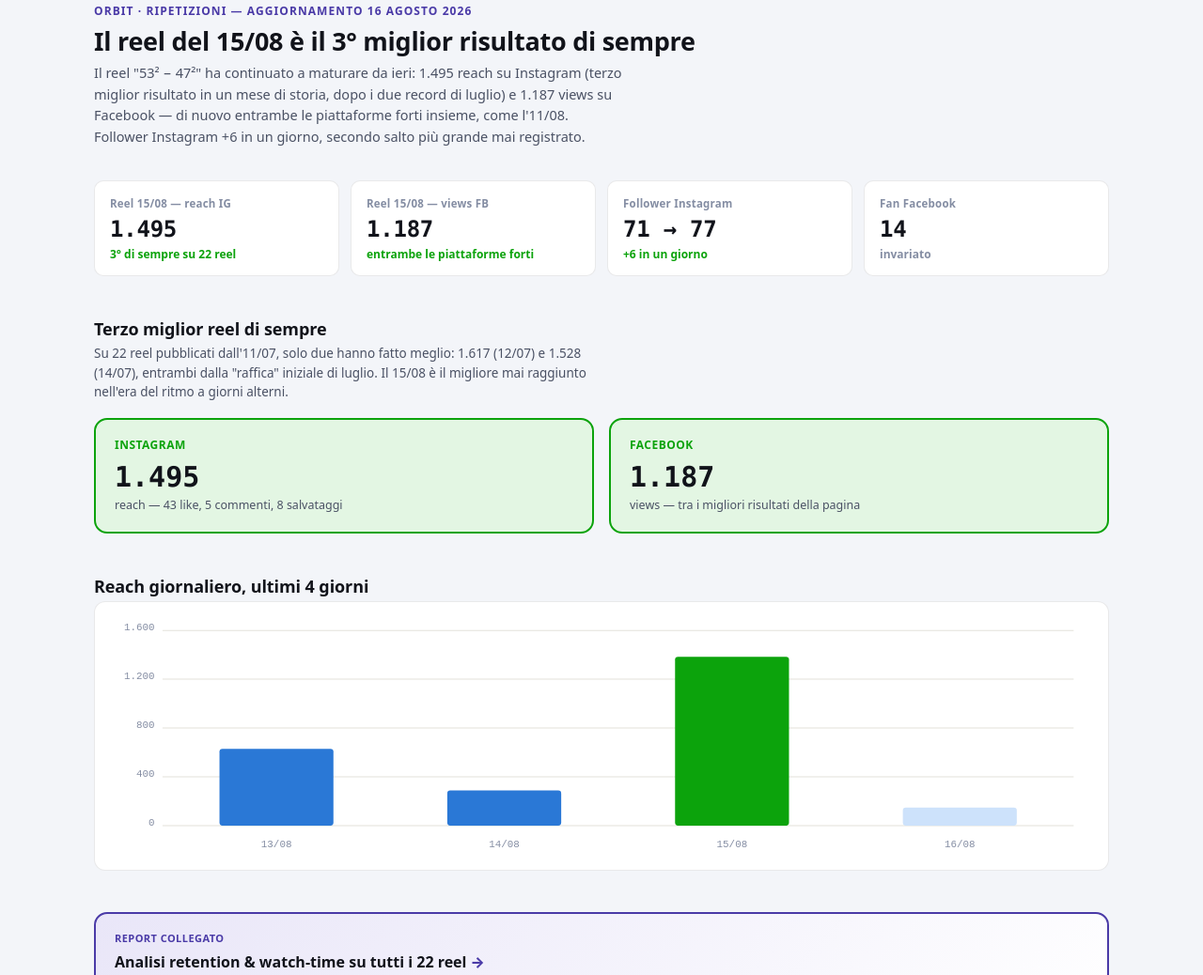
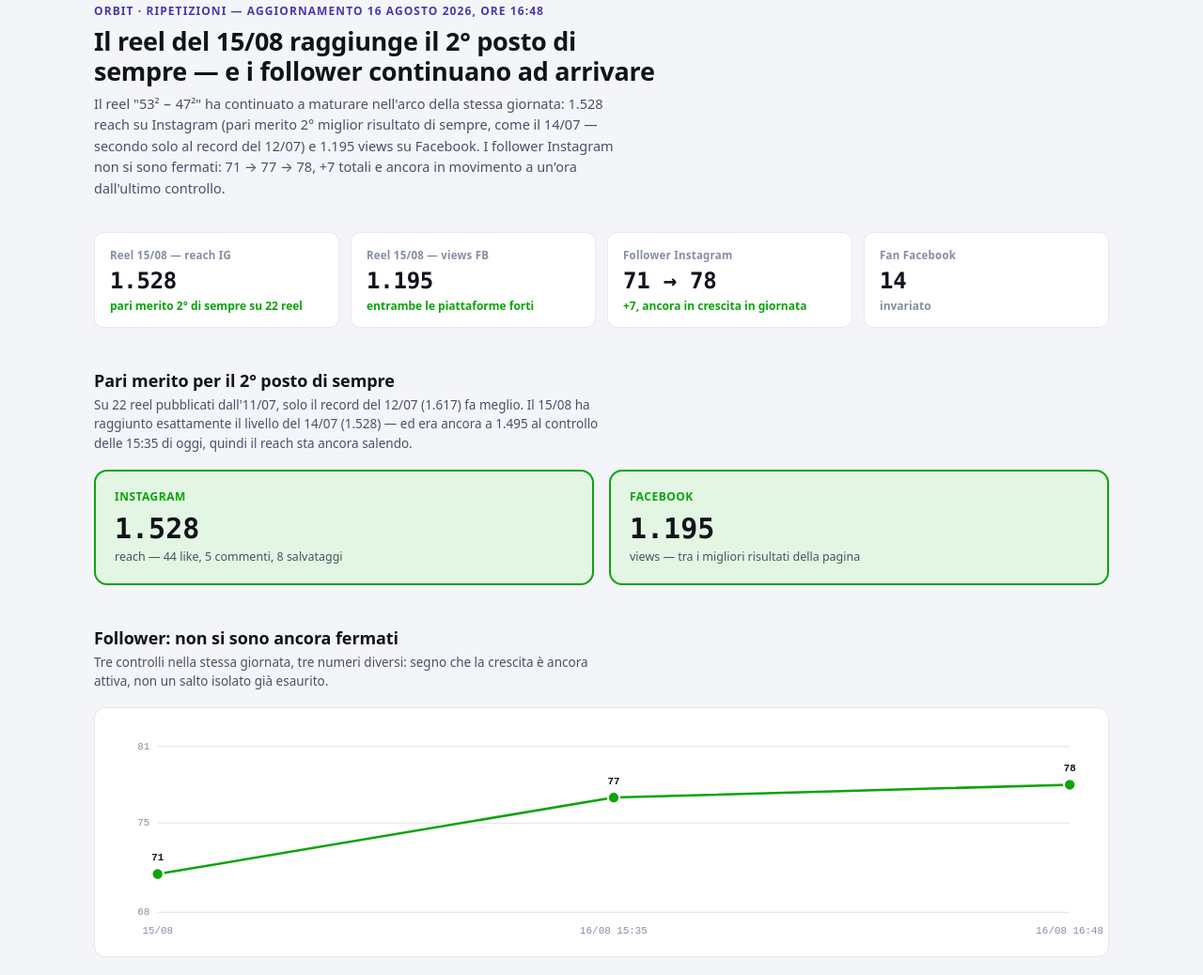
Before and after one commit to infononservesaperlo-boop/INSIGHT_ORBIT, a plain HTML site: page reports/2026-08-16-orbit-reel-analysis/index.html in a window 1280 px wide. Shown: the part 72-1110 px from the top of the page at 94% size. Drawn offline with Linux system fonts and the light colour scheme.

Commit message:
Update 16/08 reports: follower growth continues intra-day, reel matures further
The 15/08 reel kept climbing since this morning's report: 1,528 reach
(tied for 2nd-best ever, up from 1,495) and 1,195 FB views. Instagram
followers moved from 77 to 78 within the hour, on top of the earlier
71->77 jump - three checks in one day, still trending up. Retention
report's correlation coefficients and format averages refreshed with
the matured data point.

Co-Authored-By: Claude Sonnet 5 <noreply@anthropic.com>

```diff
--- a/reports/2026-08-16-orbit-reel-analysis/index.html
+++ b/reports/2026-08-16-orbit-reel-analysis/index.html
@@ -3,7 +3,7 @@
 <head>
 <meta charset="utf-8">
 <meta name="viewport" content="width=device-width, initial-scale=1">
-<title>ORBIT — Il reel del 15/08 è il 3° miglior risultato di sempre</title>
+<title>ORBIT — Il reel del 15/08 raggiunge il 2° posto di sempre</title>
 <style>
   :root { color-scheme: light dark; }
   html, body { margin: 0; padding: 0; }
@@ -115,26 +115,26 @@
     <a class="breadcrumb" href="../../index.html">&larr; Tutti i report</a>
 
     <header class="top">
-      <p class="eyebrow">ORBIT · Ripetizioni — Aggiornamento 16 agosto 2026</p>
-      <h1>Il reel del 15/08 è il 3° miglior risultato di sempre</h1>
-      <p class="sub">Il reel "53² − 47²" ha continuato a maturare da ieri: 1.495 reach su Instagram (terzo miglior risultato in un mese di storia, dopo i due record di luglio) e 1.187 views su Facebook — di nuovo entrambe le piattaforme forti insieme, come l'11/08. Follower Instagram +6 in un giorno, secondo salto più grande mai registrato.</p>
+      <p class="eyebrow">ORBIT · Ripetizioni — Aggiornamento 16 agosto 2026, ore 16:48</p>
+      <h1>Il reel del 15/08 raggiunge il 2° posto di sempre — e i follower continuano ad arrivare</h1>
+      <p class="sub">Il reel "53² − 47²" ha continuato a maturare nell'arco della stessa giornata: 1.528 reach su Instagram (pari merito 2° miglior risultato di sempre, come il 14/07 — secondo solo al record del 12/07) e 1.195 views su Facebook. I follower Instagram non si sono fermati: 71 → 77 → 78, +7 totali e ancora in movimento a un'ora dall'ultimo controllo.</p>
     </header>
 
     <div class="kpi-row">
       <div class="kpi">
         <div class="label">Reel 15/08 — reach IG</div>
-        <div class="value num">1.495</div>
-        <div class="note up">3° di sempre su 22 reel</div>
+        <div class="value num">1.528</div>
+        <div class="note up">pari merito 2° di sempre su 22 reel</div>
       </div>
       <div class="kpi">
         <div class="label">Reel 15/08 — views FB</div>
-        <div class="value num">1.187</div>
+        <div class="value num">1.195</div>
         <div class="note up">entrambe le piattaforme forti</div>
       </div>
       <div class="kpi">
         <div class="label">Follower Instagram</div>
-        <div class="value num">71 → 77</div>
-        <div class="note up">+6 in un giorno</div>
+        <div class="value num">71 → 78</div>
+        <div class="note up">+7, ancora in crescita in giornata</div>
       </div>
       <div class="kpi">
         <div class="label">Fan Facebook</div>
@@ -144,19 +144,27 @@
     </div>
 
     <section>
-      <div class="section-head"><h2>Terzo miglior reel di sempre</h2></div>
-      <p class="section-desc">Su 22 reel pubblicati dall'11/07, solo due hanno fatto meglio: 1.617 (12/07) e 1.528 (14/07), entrambi dalla "raffica" iniziale di luglio. Il 15/08 è il migliore mai raggiunto nell'era del ritmo a giorni alterni.</p>
+      <div class="section-head"><h2>Pari merito per il 2° posto di sempre</h2></div>
+      <p class="section-desc">Su 22 reel pubblicati dall'11/07, solo il record del 12/07 (1.617) fa meglio. Il 15/08 ha raggiunto esattamente il livello del 14/07 (1.528) — ed era ancora a 1.495 al controllo delle 15:35 di oggi, quindi il reach sta ancora salendo.</p>
       <div class="split-card">
         <div class="split-col">
           <div class="platform">Instagram</div>
-          <div class="big-num num">1.495</div>
-          <div class="sub-label">reach — 43 like, 5 commenti, 8 salvataggi</div>
+          <div class="big-num num">1.528</div>
+          <div class="sub-label">reach — 44 like, 5 commenti, 8 salvataggi</div>
         </div>
         <div class="split-col">
           <div class="platform">Facebook</div>
-          <div class="big-num num">1.187</div>
+          <div class="big-num num">1.195</div>
           <div class="sub-label">views — tra i migliori risultati della pagina</div>
         </div>
+      </div>
+    </section>
+
+    <section>
+      <div class="section-head"><h2>Follower: non si sono ancora fermati</h2></div>
+      <p class="section-desc">Tre controlli nella stessa giornata, tre numeri diversi: segno che la crescita è ancora attiva, non un salto isolato già esaurito.</p>
+      <div class="panel">
+        <div class="chart-wrap" id="followers-today-chart"></div>
       </div>
     </section>
 
@@ -188,7 +196,7 @@
 
     <footer class="meta">
       <span>Dati letti in sola lettura via Composio · Instagram Graph API v21 / Facebook Graph API v20–23 / Google Analytics Data API</span>
-      <span>Generato domenica 16 agosto 2026 alle 15:35 (CEST)</span>
+      <span>Aggiornato domenica 16 agosto 2026 alle 16:48 (CEST)</span>
     </footer>
 
   </div>
@@ -204,7 +212,13 @@
     { date: "2026-08-13", reach: 630 },
     { date: "2026-08-14", reach: 288 },
     { date: "2026-08-15", reach: 1384, highlight: true },
-    { date: "2026-08-16", reach: 148, open: true },
+    { date: "2026-08-16", reach: 184, open: true },
+  ];
+
+  const followersToday = [
+    { t: "15/08", val: 71, note: "ultimo controllo di ieri" },
+    { t: "16/08 15:35", val: 77, note: "primo controllo di oggi" },
+    { t: "16/08 16:48", val: 78, note: "ora" },
   ];
 
   function fmt(n) { return n.toLocaleString('it-IT'); }
@@ -258,6 +272,49 @@
     });
   })();
 
+  (function followersTodayChart() {
+    const el = document.getElementById('followers-today-chart');
+    if (!el) return;
+    const W = 1000, H = 220, padL = 45, padR = 20, padT = 20, padB = 30;
+    const innerW = W - padL - padR, innerH = H - padT - padB;
+    const minY = Math.min(...followersToday.map(f => f.val)) - 3;
+    const maxY = Math.max(...followersToday.map(f => f.val)) + 3;
+    const n = followersToday.length;
+    const x = i => padL + innerW * i / (n - 1);
+    const y = val => padT + innerH - innerH * (val - minY) / (maxY - minY);
+
+    const gridLines = [minY, Math.round((minY+maxY)/2), maxY].map(gy => `
+      <line class="grid-line" x1="${padL}" x2="${W-padR}" y1="${y(gy).toFixed(1)}" y2="${y(gy).toFixed(1)}" />
+      <text class="axis-label num" x="${padL-8}" y="${(y(gy)+3).toFixed(1)}" text-anchor="end">${gy}</text>
+    `).join('');
+
+    const path = followersToday.map((f,i) => `${i===0?'M':'L'} ${x(i).toFixed(1)} ${y(f.val).toFixed(1)}`).join(' ');
+    const dots = followersToday.map((f,i) => `<circle class="bar" cx="${x(i).toFixed(1)}" cy="${y(f.val).toFixed(1)}" r="6" fill="${v('--good')}" stroke="${v('--surface')}" stroke-width="2" data-i="${i}" />`).join('');
+    const labels = followersToday.map((f,i) => `<text class="axis-label num" x="${x(i).toFixed(1)}" y="${H-8}" text-anchor="middle">${f.t}</text>`).join('');
+    const vals = followersToday.map((f,i) => `<text class="axis-label num" x="${x(i).toFixed(1)}" y="${(y(f.val)-14).toFixed(1)}" text-anchor="middle" style="font-weight:800;fill:${v('--ink')}">${f.val}</text>`).join('');
+
+    el.innerHTML = `
+      <svg class="chart-svg" viewBox="0 0 ${W} ${H}" preserveAspectRatio="xMidYMid meet">
+        ${gridLines}
+        <path d="${path}" fill="none" stroke="${v('--good')}" stroke-width="2.5" stroke-linejoin="round" />
+        ${dots}${vals}${labels}
+      </svg>
+      <div class="tooltip" id="ft-tip"></div>
+    `;
+    const tip = el.querySelector('#ft-tip');
+    el.querySelectorAll('.bar').forEach(dot => {
+      dot.addEventListener('mouseenter', () => {
+        const f = followersToday[+dot.dataset.i];
+        tip.innerHTML = `<strong>${f.t}</strong><br>${f.val} follower — ${f.note}`;
+        const r = dot.getBoundingClientRect(), pr = el.getBoundingClientRect();
+        tip.style.left = (r.left - pr.left + r.width/2) + 'px';
+        tip.style.top = (r.top - pr.top) + 'px';
+        tip.style.opacity = '1';
+      });
+      dot.addEventListener('mouseleave', () => { tip.style.opacity = '0'; });
+    });
+  })();
+
 })();
 </script>
 </body>
```
Also changed, not shown: data/2026-08-16-orbit-reel-analysis.json (+9 -9 lines), data/2026-08-16-retention-analysis.json (+20 -18 lines), index.html (+3 -3 lines), reports/2026-08-16-retention-analysis/index.html (+6 -6 lines).
